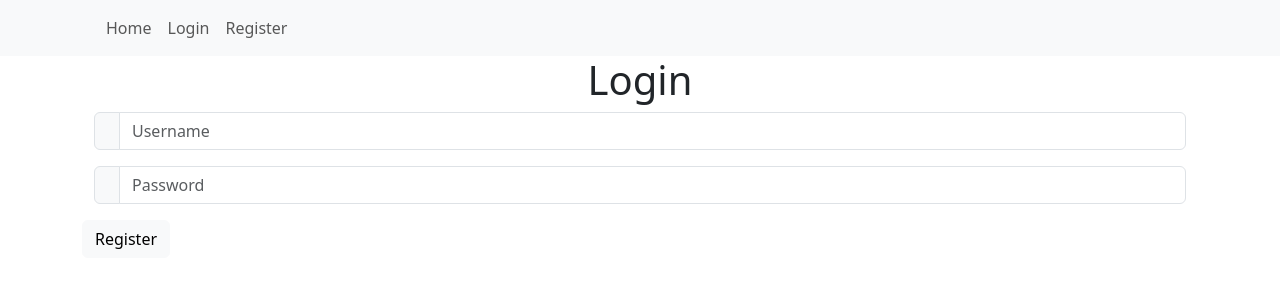
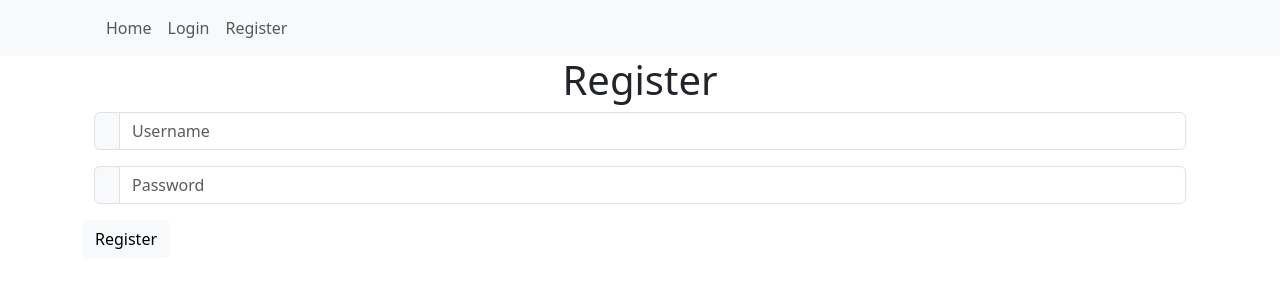
Before and after one commit to liamtannerr/Virtual-Triage-System, a React (Create React App) app in the folder app/mr_ed/: page /register in a window 1280 px wide. Shown: the top 300 px of the page. Built offline with nearby package versions, Linux system fonts and the light colour scheme.

Commit message:
Fixed register page title

```diff
--- a/app/mr_ed/src/components/Register.js
+++ b/app/mr_ed/src/components/Register.js
@@ -29,7 +29,7 @@ function Register() {
             })
             .catch(error => {
                 console.error(error);
-                setMessage('Error registering. Please try again.');
+                setMessage(error.response?.data?.detail || 'Error registering. Please try again.');
             });
     };
     return (
@@ -37,7 +37,7 @@ function Register() {
             <Container>
                 <Row>
                     <Col>
-                        <h1 class="text-center">Login</h1>
+                        <h1 class="text-center">Register</h1>
                     </Col>
                 </Row>
             </Container>
```
Also changed, not shown: 1 other file (tests, documents, lock files or other folders).
